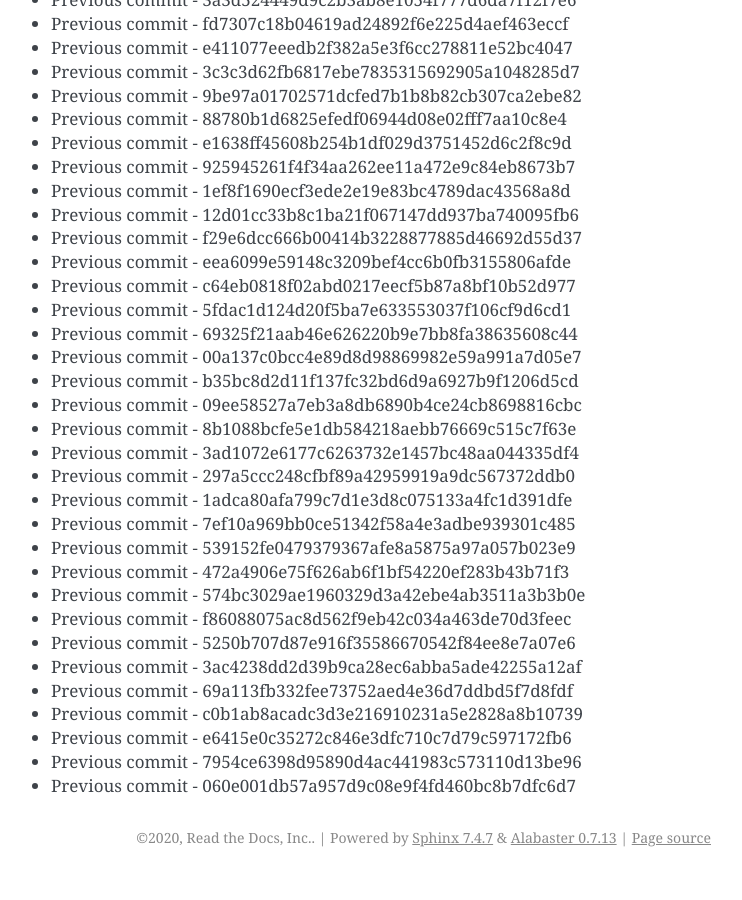
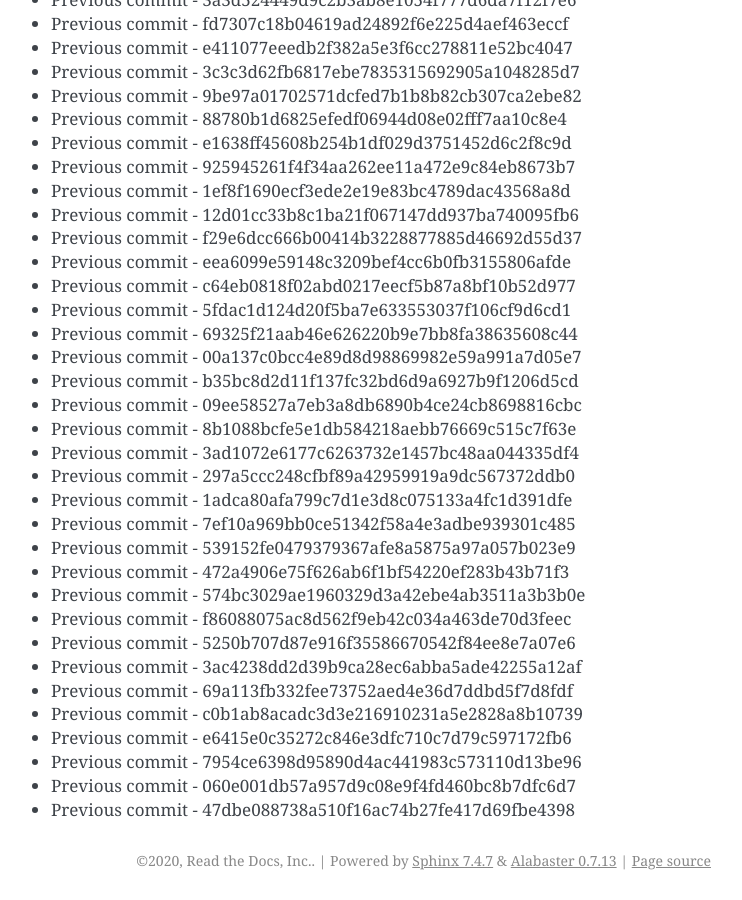
Before and after one commit to readthedocs/rtd-git-stresstest, a Sphinx documentation site: the page built from docs/updates.rst, in a window 1280 px wide and 900 px high, scrolled down 1131 px. Shown: the whole window, without its empty margins (399-1141 px from the left). Built offline with Sphinx 7.4.7, drawn with Linux system fonts in a browser that asks for light colours; before the commit the page ends 2008 px from its top, so only the background shows below that.

Commit message:
Generating commit from previous: 47dbe088738a510f16ac74b27fe417d69fbe4398

```diff
--- a/docs/updates.rst
+++ b/docs/updates.rst
@@ -79,3 +79,4 @@ It can be tested for any performance characteristics.
 * Previous commit - e6415e0c35272c846e3dfc710c7d79c597172fb6
 * Previous commit - 7954ce6398d95890d4ac441983c573110d13be96
 * Previous commit - 060e001db57a957d9c08e9f4fd460bc8b7dfc6d7
+* Previous commit - 47dbe088738a510f16ac74b27fe417d69fbe4398
```
